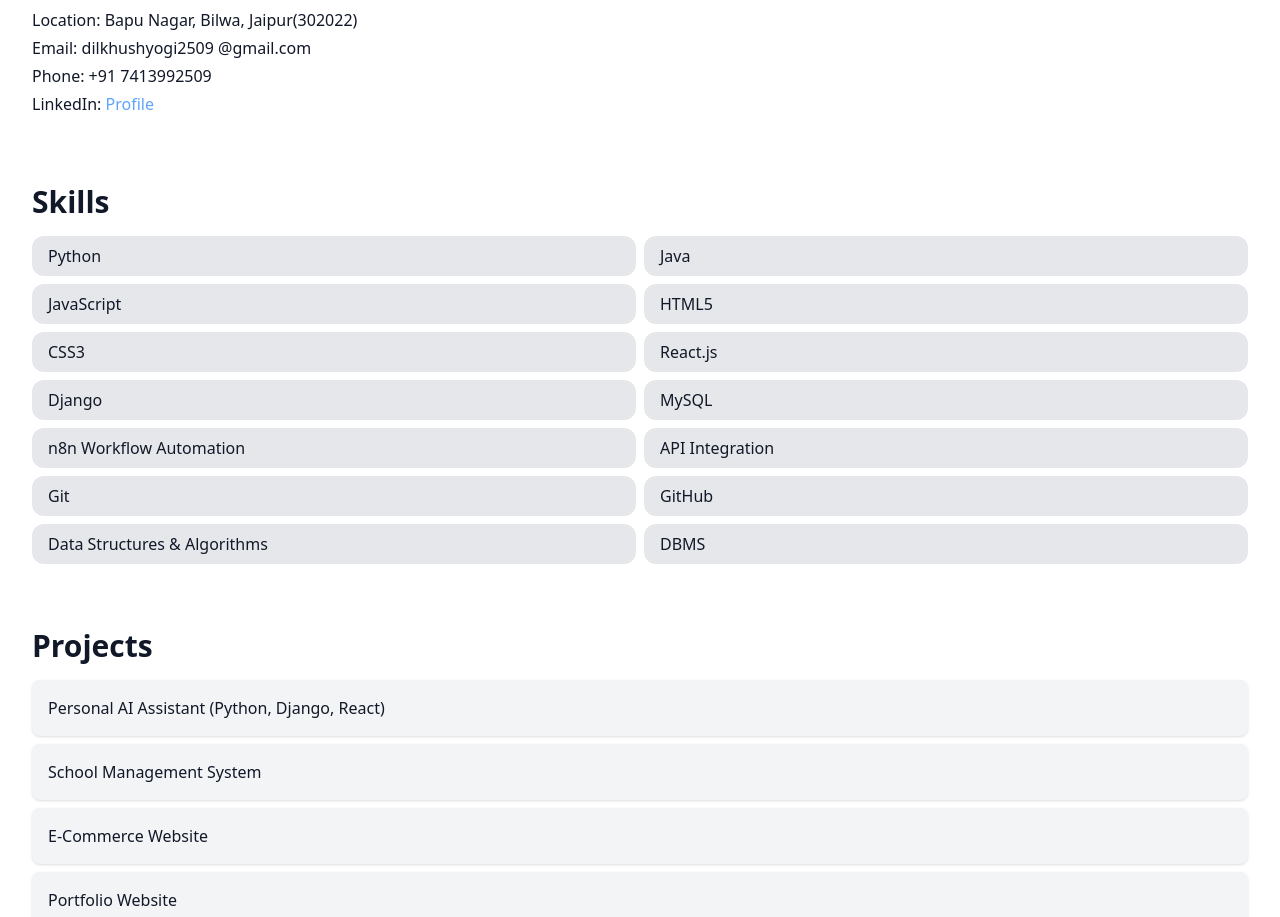
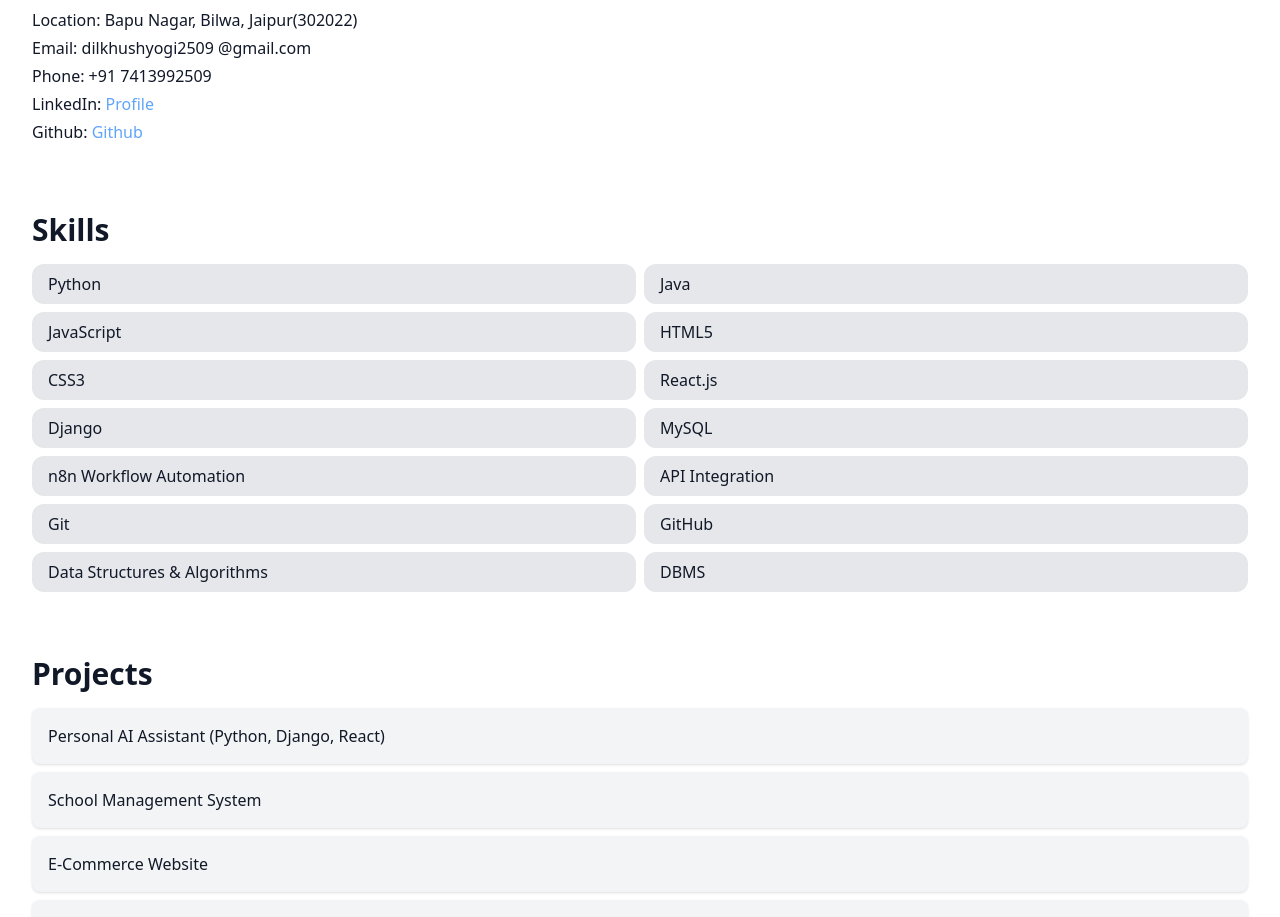
Before and after one commit to Dilkhushyogi/profile, a React (Create React App) app: page / in a window 1280 px wide. Shown: the part 980-1897 px from the top of the page. Built offline with nearby package versions, Linux system fonts and the light colour scheme.

Commit message:
Update About.js

```diff
--- a/src/sections/About.js
+++ b/src/sections/About.js
@@ -12,6 +12,8 @@ export default function About() {
         p className = "mb-1" > Phone: +91 7413992509 < /p> <
         p className = "mb-1" > LinkedIn: < a href = "https://www.linkedin.com/in/dilkhush-yogi-07512a316"
         className = "text-blue-400" > Profile < /a></p >
+        <p className ="mb-1"> Github: <a href ="https://github.com/Dilkhushyogi" className="text-blue-400"> Github</a>
+            </p>
         <
         /section>
     );
```
